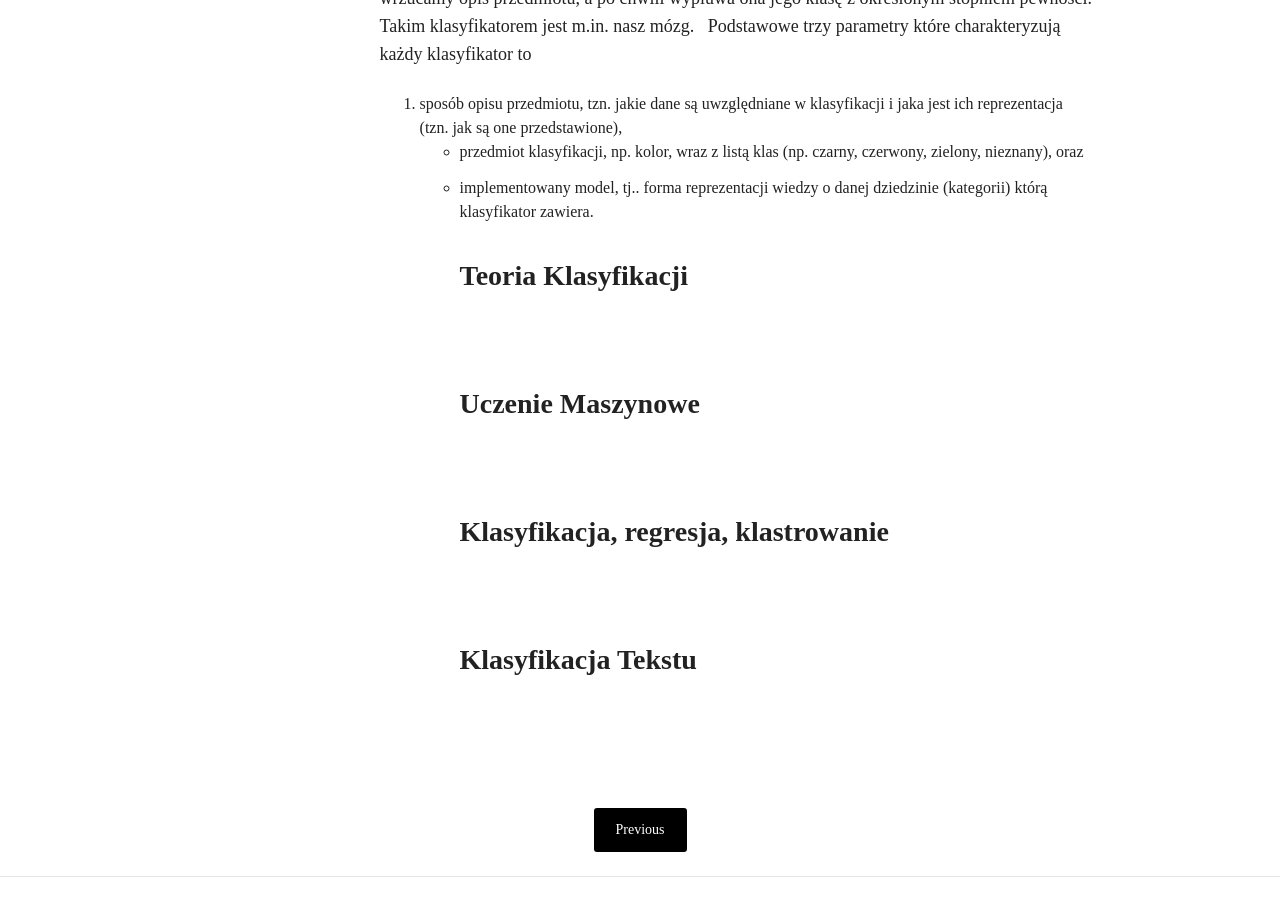
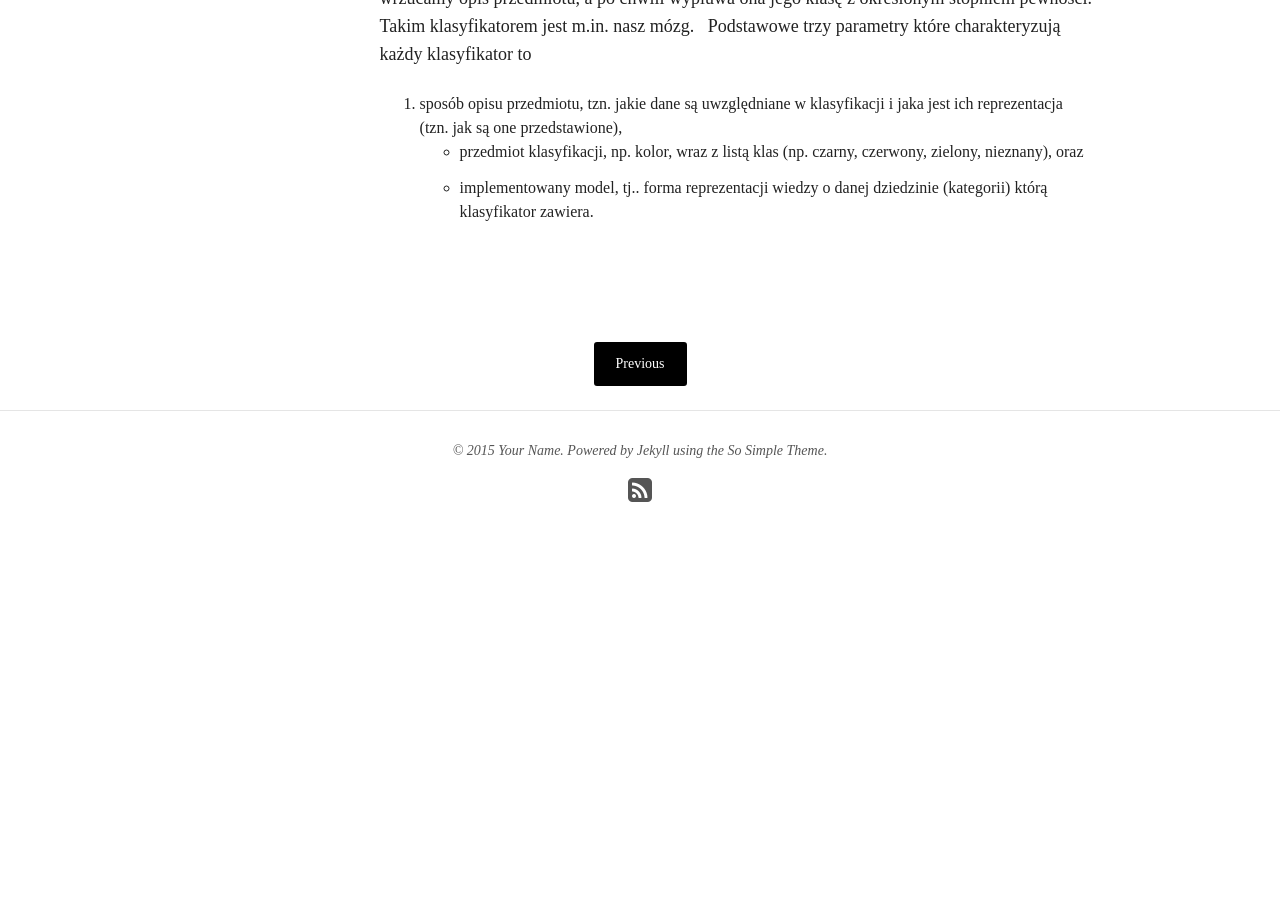
Before and after one commit to tmkmrcnk/klasyfikatory, a Jekyll site: the page built from _posts/articles/2014-12-24-klasyfikacja-wstep.md, in a window 1280 px wide and 900 px high, scrolled down 2640 px. Built offline with Jekyll 4.4.1, drawn with Linux system fonts in a browser that asks for light colours; nearby versions of some CDN libraries; after the commit the page ends 3242 px from its top, so only the background shows below that.

Commit message:
edit intro article

```diff
--- a/_posts/articles/2014-12-24-klasyfikacja-wstep.md
+++ b/_posts/articles/2014-12-24-klasyfikacja-wstep.md
@@ -54,11 +54,3 @@ Podstawowe trzy parametry które charakteryzują każdy klasyfikator to
 1. sposób opisu przedmiotu, tzn. jakie dane są uwzględniane w klasyfikacji i jaka jest ich reprezentacja (tzn. jak są one przedstawione),
 - przedmiot klasyfikacji, np. kolor, wraz  z listą klas (np. czarny, czerwony, zielony, nieznany),  oraz
 - implementowany model, tj.. forma reprezentacji wiedzy o danej dziedzinie (kategorii) którą klasyfikator zawiera.
-
-### Teoria Klasyfikacji
-
-### Uczenie Maszynowe
-
-### Klasyfikacja, regresja, klastrowanie
-
-### Klasyfikacja Tekstu
```
